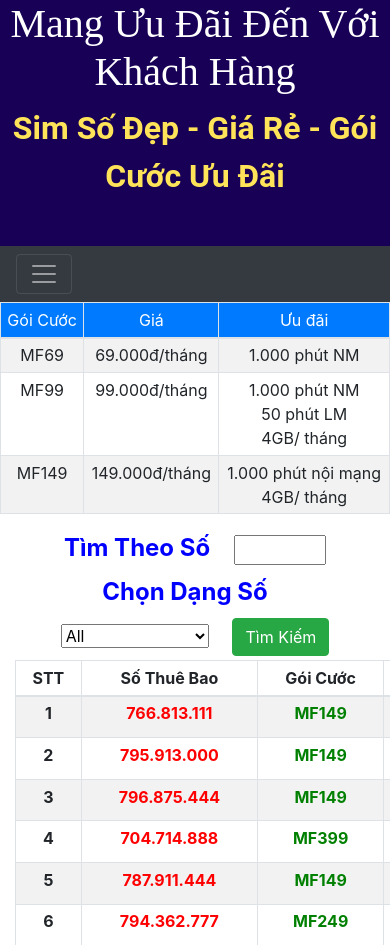
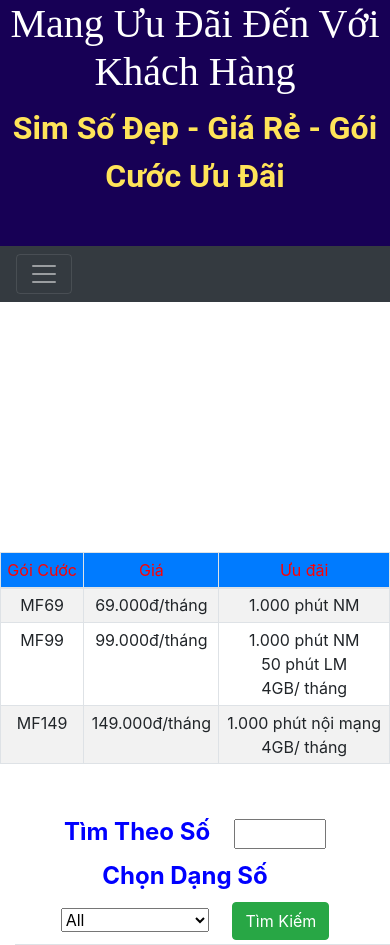
Before and after one commit to Cuongtq88/simmobi, a Flask app: page /trasau in a window 390 px wide; the page is wider, and only the part inside the window is pictured. Shown: the top 945 px of that part. Run offline with Flask 2, Linux system fonts and the light colour scheme; data comes from the database, SQL or seed files in the repository; some libraries are stand-ins or nearby versions; some web fonts are replaced.

Commit message:
Update data

```diff
--- a/static/css/styles.css
+++ b/static/css/styles.css
@@ -157,9 +157,11 @@ p{
   text-align: center;
   margin-left: 2%;
   padding-right: 3%;
+
 }
 .title-goicuoc{
-  color: white;
+  color: red;
+
 }
 @media screen and (max-width: 1200px) {
   .banggoicuoc{
@@ -168,7 +170,7 @@ p{
     top: 5%;
 
     text-align: center;
-    margin: auto;
+    margin: 250px auto 50px auto;
     padding-right: 0;
   }
 #navbar{
```
